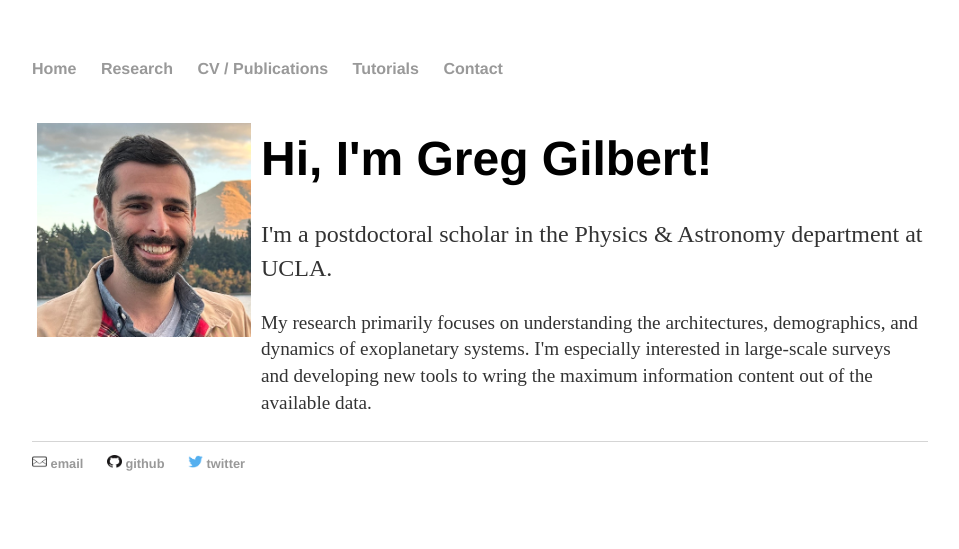
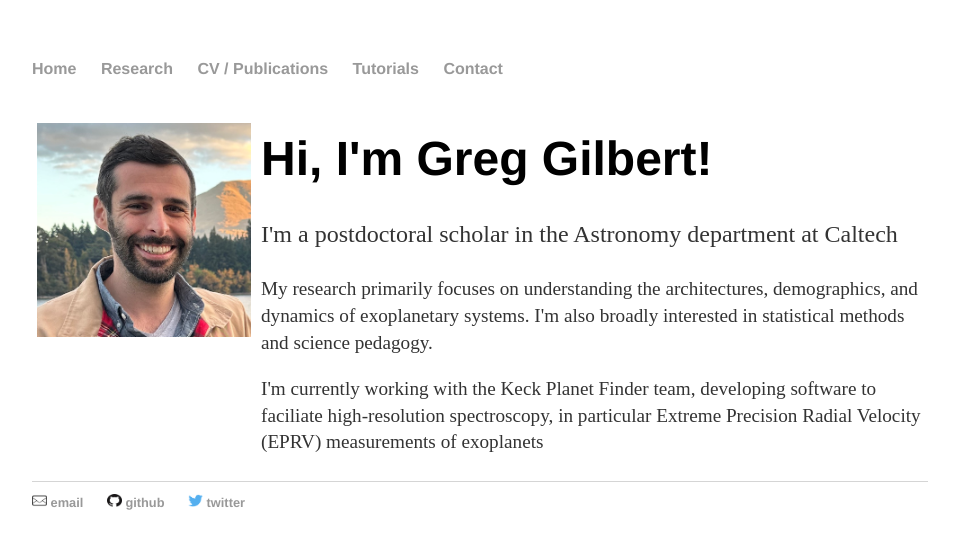
Before and after one commit to gjgilbert/gjgilbert.github.io, a Jekyll site: the page built from index.html, in a window 1280 px wide. Shown: the top 549 px of the page, without its empty margins (160-1119 px from the left). Built offline with Jekyll 4.4.1, drawn with Linux system fonts in a browser that asks for light colours.

Commit message:
Update main page

```diff
--- a/index.html
+++ b/index.html
@@ -44,8 +44,9 @@ title: Greg Gilbert
 	  </div>
 	  <div class="column right">
 	    <h1>Hi, I'm Greg Gilbert!</h1>
-	    <p style="font-size:1.5em">I'm a postdoctoral scholar in the Physics & Astronomy department at UCLA.</p>
-	    <p style="font-size:1.2em">My research primarily focuses on understanding the architectures, demographics, and dynamics of exoplanetary systems. I'm especially interested in large-scale surveys and developing new tools to wring the maximum information content out of the available data.</p>
+	    <p style="font-size:1.5em">I'm a postdoctoral scholar in the Astronomy department at Caltech</p>
+	    <p style="font-size:1.2em">My research primarily focuses on understanding the architectures, demographics, and dynamics of exoplanetary systems. I'm also broadly interested in statistical methods and science pedagogy.</p>
+	    <p style="font-size:1.2em">I'm currently working with the Keck Planet Finder team, developing software to faciliate high-resolution spectroscopy, in particular Extreme Precision Radial Velocity (EPRV) measurements of exoplanets</p>
 	  </div>
 	</div>
 </body>
```
